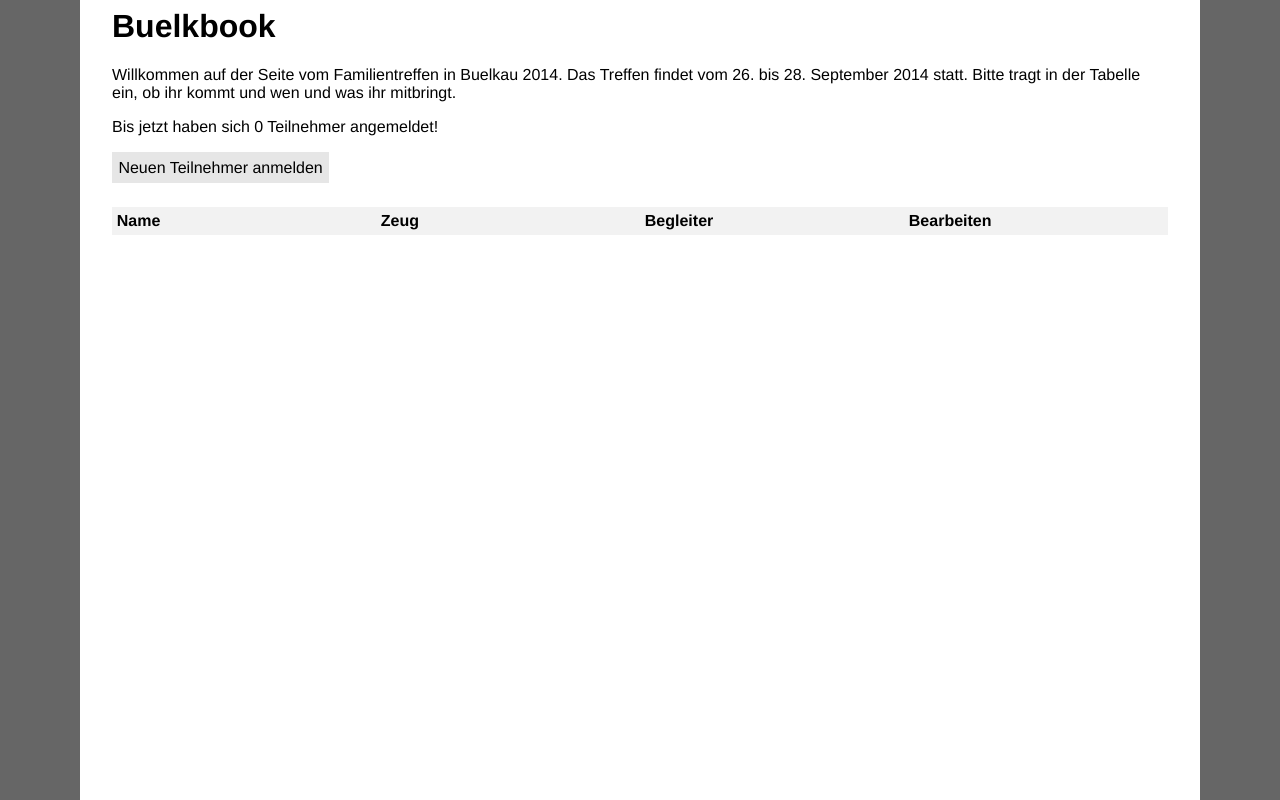
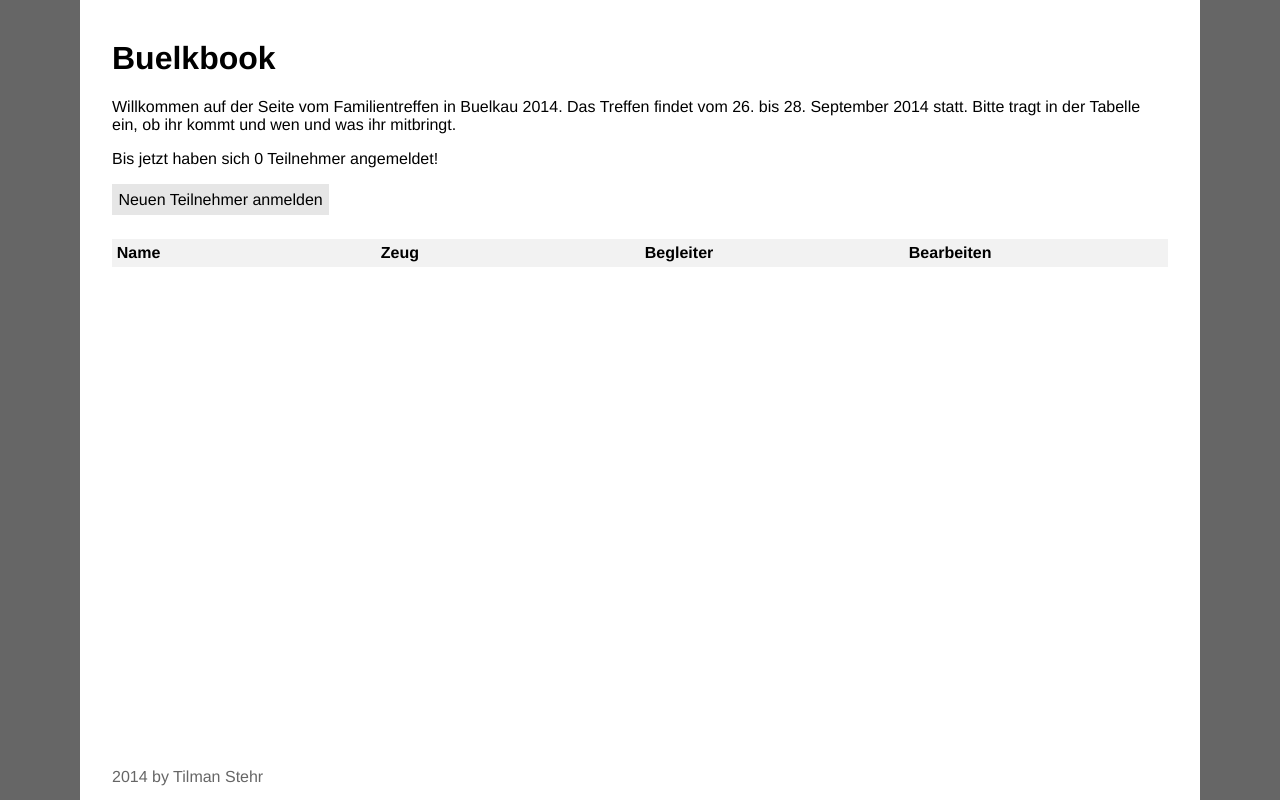
Before and after one commit to AberDerBart/buelkbook, a PHP site: page / in a window 1280 px wide. Run offline with PHP 8.4, Linux system fonts and the light colour scheme; data that the repository does not hold is empty.

Commit message:
Add copy footer

```diff
--- a/css/style.css
+++ b/css/style.css
@@ -27,8 +27,15 @@ h1:first-child, h2:first-child {
 	overflow-y: scroll;
 }
 .app-view__main {
-	padding: .5em;
+	min-height: 100%;
+	padding: .5em .5em 2.5em;
 }
+.app-view__footer {
+	margin-top: -1.5em;
+	padding: 0 .5em;
+	color: hsl(0, 0%, 40%);
+}
+
 .app-view__overlay {
 	display: none;
 	position: absolute;
@@ -159,11 +166,15 @@ td {
 		background: hsl(0, 0%, 40%);
 	}
 	.app-view__main {
-		min-height: 100%;
 		background: white;
-		padding: 0 2em;
+		padding: 2em 2em 4em;
 		margin: 0 auto;
 		max-width: 70rem;
+	}
+	.app-view__footer {
+		margin: -2em auto 0;
+		max-width: 70rem;
+		padding: 0 2em;
 	}
 	.app-view--overlay-visible .app-view__main {
 		-webkit-filter: blur(1px);
--- a/index.html
+++ b/index.html
@@ -15,6 +15,9 @@
 
 <script type="text/template" id="template-AppView">
 	<div class="app-view__main js--app-view__main"></div>
+	<footer class="app-view__footer">
+		2014 by Tilman Stehr
+	</footer>
 	<div class="app-view__overlay">
 		<div class="app-view__overlay__window  js--app-view__overlay"></div>
 	</div>
```
